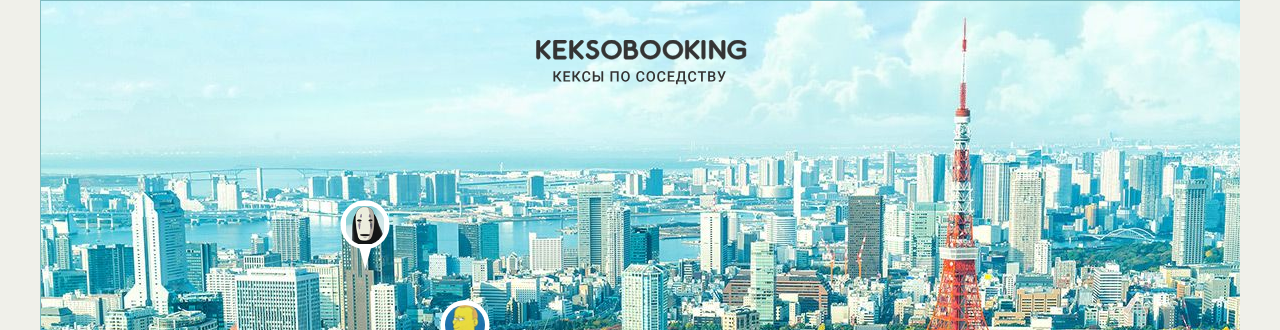
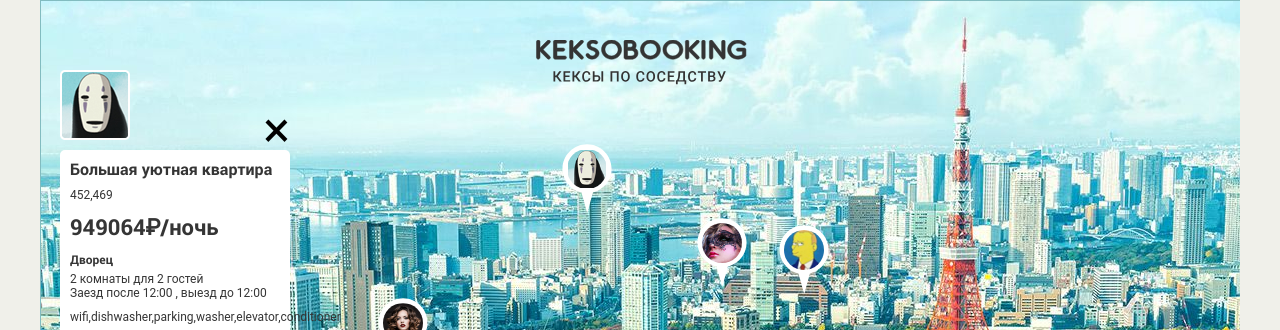
Before and after one commit to MrJeffry/82397-keksobooking, a website: page index.html in a window 1280 px wide. Shown: the top 330 px of the page. Drawn offline with Linux system fonts and the light colour scheme; files whose address does not match are found by name.

Commit message:
Сделал часть задания

```diff
--- a/js/map.js
+++ b/js/map.js
@@ -1,35 +1,143 @@
 'use strict';
-var avatar = ['img/avatars/user01.png', 'img/avatars/user02.png', 'img/avatars/user03.png', 'img/avatars/user04.png', 'img/avatars/user05.png', 'img/avatars/user06.png', 'img/avatars/user07.png', 'img/avatars/user08.png'];
-var title = ['Большая уютная квартира', 'Маленькая неуютная квартира', 'Огромный прекрасный дворец', 'Маленький ужасный дворец', 'Красивый гостевой домик', 'Некрасивый негостеприимный домик', 'Уютное бунгало далеко от моря', 'Неуютное бунгало по колено в воде'];
-var address = ['600', '350'];
-var price = ['1000'];
-var type = ['palace', 'flat', 'house', 'bungalo'];
-var rooms = ['1', '2', '3', '4', '5'];
-var guests = ['2'];
-var checkin = ['12:00', '13:00', '14:00'];
-var checkout = checkin;
-var features = ['wifi', 'dishwasher', 'parking', 'washer', 'elevator', 'conditioner'];
-var photos = ['http://o0.github.io/assets/images/tokyo/hotel1.jpg', 'http://o0.github.io/assets/images/tokyo/hotel2.jpg', 'http://o0.github.io/assets/images/tokyo/hotel3.jpg']
-var locationY = 200;
-var locationX = 300;
 
-var templatePin = document.querySelector('template').content.querySelector('.map__pin');
-var myPin = templatePin.cloneNode(true);
-var myFragment = document.createDocumentFragment();
-var myPinImg = myPin.querySelector('img');
+var AVATARS = [
+  'img/avatars/user01.png', 'img/avatars/user02.png', 'img/avatars/user03.png',
+  'img/avatars/user04.png', 'img/avatars/user05.png', 'img/avatars/user06.png',
+  'img/avatars/user07.png', 'img/avatars/user08.png'
+];
+var TITLES = [
+  'Большая уютная квартира', 'Маленькая неуютная квартира',
+  'Огромный прекрасный дворец', 'Маленький ужасный дворец',
+  'Красивый гостевой домик', 'Некрасивый негостеприимный домик',
+  'Уютное бунгало далеко от моря', 'Неуютное бунгало по колено в воде'
+];
+
+var TYPES = ['palace', 'flat', 'house', 'bungalo'];
+var CHECKINS = ['12:00', '13:00', '14:00'];
+var CHECKOUTS = ['12:00', '13:00', '14:00'];
+var FEAUTERES = ['wifi', 'dishwasher', 'parking', 'washer', 'elevator', 'conditioner'];
+var PHOTOS = [
+  'http://o0.github.io/assets/images/tokyo/hotel1.jpg',
+  'http://o0.github.io/assets/images/tokyo/hotel2.jpg',
+  'http://o0.github.io/assets/images/tokyo/hotel3.jpg'
+];
+var GENERATE_PINS = 8;
+
 
 document.querySelector('.map').classList.remove('map--faded');
 
-for (var i = 0; i < 2; i++) {
-  // WHY???
-  myPin[i] = templatePin.cloneNode(true);
-  myPinImg[i] = myPin[i].querySelector('img');
+var randomNumber = function (min, max) {
+  return Math.floor(min + (Math.random()) * (max - min));
+};
 
-  myPin[i].style.left = locationX + i * 100 + 'px';
-  myPin[i].style.top = locationY + i * 100 + 'px';
-  myPinImg[i].src = avatar[i];
-  myPinImg[i].alt = title[i];
-  myFragment.appendChild(myPin[i]);
-}
+var generateAdContents = function () {
+  var addContents = [];
+  for (var i = 0; i < GENERATE_PINS; i++) {
+    addContents[i] = {
+      'author': {
+        'avatar': AVATARS[i]
+      },
+      'offer': {
+        'title': TITLES[i],
+        'address': [randomNumber(300, 900), randomNumber(150, 500)],
+        'price': randomNumber(1000, 1000000),
+        'type': TYPES[i],
+        'rooms': randomNumber(1, 5),
+        'guests': randomNumber(1, 5),
+        'checkin': CHECKINS[i],
+        'checkout': CHECKOUTS[i],
+        'features': FEAUTERES,
+        'description': '',
+        'photos': PHOTOS
+      },
+      'location': {
+        'x': randomNumber(300, 900),
+        'y': randomNumber(150, 500)
+      }
+    };
+  }
+  return addContents;
+};
+
+var pinContents = generateAdContents();
+
+var createPin = function (adContents) {
+  var templatePin = document.querySelector('template').content.querySelector('.map__pin');
+  var myPin = templatePin.cloneNode(true);
+  var myPinImg = myPin.querySelector('img');
+
+  myPin = templatePin.cloneNode(true);
+  myPinImg = myPin.querySelector('img');
+  myPin.style.left = adContents.location.x - 25 + 'px';
+  myPin.style.top = adContents.location.y - 35 + 'px';
+  myPinImg.src = adContents.author.avatar;
+  myPinImg.alt = adContents.offer.title;
+
+  return myPin;
+};
+
+var generatePins = function (arrayAd) {
+  var myFragment = document.createDocumentFragment();
+  for (var i = 0; i < arrayAd.length; i++) {
+    myFragment.appendChild(createPin(arrayAd[i]));
+  }
+  return myFragment;
+};
+var myFragment = generatePins(pinContents);
+
+var generateAdCard = function (pinContent) {
+  var templateAdCard = document.querySelector('template').content.querySelector('.map__card');
+  var adCard = templateAdCard.cloneNode(true);
+
+  var adCardAvatar = adCard.querySelector('.popup__avatar');
+  var adCardTitle = adCard.querySelector('.popup__title');
+  var adCardAdress = adCard.querySelector('.popup__text--address');
+  var adCardPrice = adCard.querySelector('.popup__text--price');
+  var adCardType = adCard.querySelector('.popup__type');
+  var adCardСapacity = adCard.querySelector('.popup__text--capacity');
+  var adCardTimes = adCard.querySelector('.popup__text--time');
+  var adCardFeatures = adCard.querySelector('.popup__features');
+  var adCardDescription = adCard.querySelector('.popup__description');
+  var adCardPhotos = adCard.querySelector('.popup__photos');
+  var adCardPhotosImg = adCardPhotos.querySelector('img');
+  var adCardPhotosItems = adCardPhotosImg.cloneNode(true);
+
+  adCardAvatar.src = pinContent.author.avatar;
+  adCardTitle.textContent = pinContent.offer.title;
+  adCardAdress.textContent = pinContent.offer.address;
+  adCardPrice.innerHTML = pinContent.offer.price + '₽/<span>ночь</span>';
+  switch (pinContent.offer.type) {
+    case 'palace':
+      adCardType.textContent = 'Дворец';
+      break;
+    case 'flat':
+      adCardType.textContent = 'Квартира';
+      break;
+    case 'bungalo':
+      adCardType.textContent = 'Бунгало';
+      break;
+    case 'house':
+      adCardType.textContent = 'Дом';
+      break;
+  }
+  adCardСapacity.textContent = pinContent.offer.rooms + ' комнаты для ' + pinContent.offer.rooms + ' гостей';
+  adCardTimes.textContent = 'Заезд после ' + pinContent.offer.checkin + ' , выезд до ' + pinContent.offer.checkout;
+  adCardFeatures.textContent = pinContent.offer.features;
+  adCardDescription.textContent = pinContent.offer.description;
+
+  for (var i = 0; i < pinContent.offer.photos.length; i++) {
+    adCardPhotosItems.src = pinContent.offer.photos[i];
+  }
+  adCardPhotos.appendChild(adCardPhotosItems);
+  return adCard;
+};
+
+var adCard = generateAdCard(pinContents[0]);
 
 document.querySelector('.map__pins').appendChild(myFragment);
+document.querySelector('.map__filters-container').insertAdjacentElement('beforeBegin', adCard);
+// Перетасовка массива
+// Алгоритм Фишера Ейца
+
+// Функция которая будет генарить много пинов
+// Функция которая будет эти пины рендерить
```
Also changed, not shown: index.html (line endings or trailing spaces).
